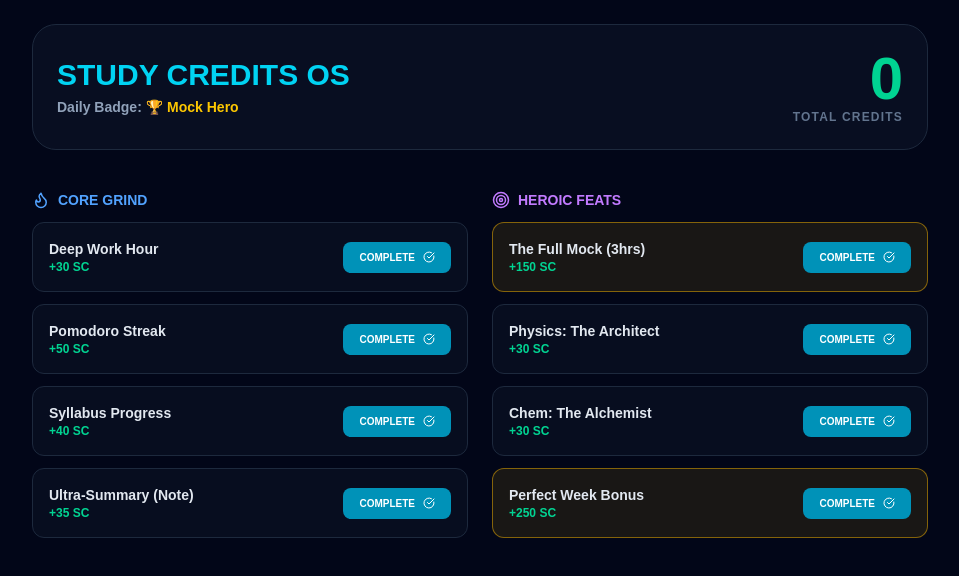
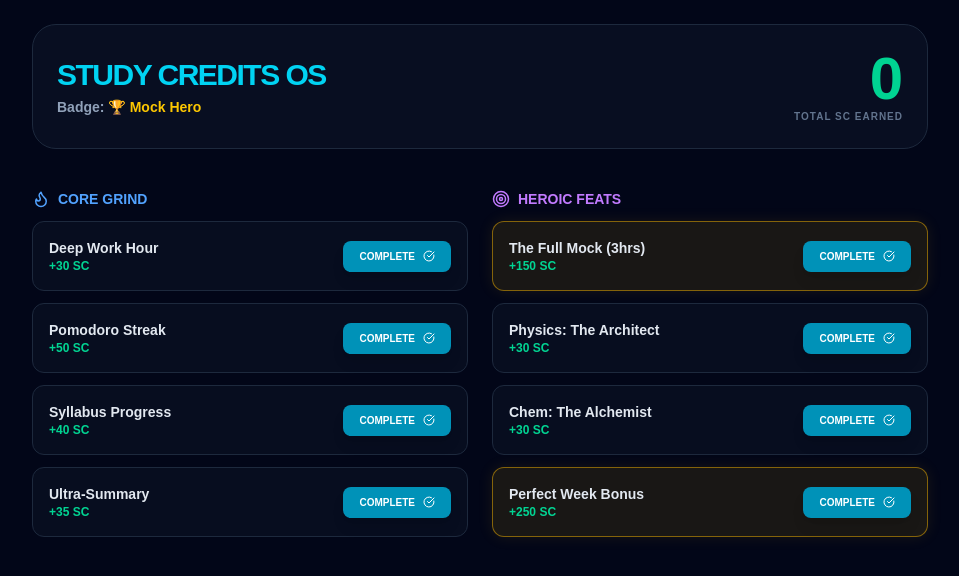
Before and after one commit to ThehanSanvidu/StudyCredit-, a Next.js app: page / in a window 1280 px wide. Shown: the top 576 px of the page, without its empty margins (160-1119 px from the left). Built offline with nearby package versions, Linux system fonts and the light colour scheme.

Commit message:
fixed typescript errors

```diff
--- a/src/pages/index.tsx
+++ b/src/pages/index.tsx
@@ -1,21 +1,20 @@
 import React, { useState, useEffect } from 'react';
-import { Trophy, Flame, Target, CheckCircle, Zap } from 'lucide-react';
+import { Trophy, Flame, Target, CheckCircle } from 'lucide-react';
 
 export default function StudyCredits() {
   const [sc, setSc] = useState(0);
   const [badge, setBadge] = useState("");
 
   useEffect(() => {
-    // 1. Load saved score
     const saved = localStorage.getItem('total_sc');
     if (saved) setSc(parseInt(saved));
 
-    // 2. Set Daily Badge
     const badges = ["🔥 Consistency King", "🧠 Theory Titan", "🧪 Alchemist", "📐 Proof Master", "⚡ Velocity", "🏆 Mock Hero", "🌟 Star Scholar"];
     setBadge(badges[new Date().getDay()]);
   }, []);
 
-  const addSC = (amount) => {
+  // Notice the ": number" below - that's the fix! 🛠️
+  const addSC = (amount: number) => {
     const total = sc + amount;
     setSc(total);
     localStorage.setItem('total_sc', total.toString());
@@ -27,26 +26,24 @@ export default function StudyCredits() {
       <div className="max-w-4xl mx-auto">
         <header className="flex justify-between items-center mb-10 bg-slate-900/50 p-6 rounded-3xl border border-slate-800">
           <div>
-            <h1 className="text-3xl font-black text-cyan-400">STUDY CREDITS OS</h1>
-            <p className="text-sm text-slate-400 font-bold mt-1">Daily Badge: <span className="text-yellow-400">{badge}</span></p>
+            <h1 className="text-3xl font-black text-cyan-400 uppercase tracking-tighter">Study Credits OS</h1>
+            <p className="text-sm text-slate-400 font-bold mt-1">Badge: <span className="text-yellow-400">{badge}</span></p>
           </div>
           <div className="text-right">
             <p className="text-6xl font-mono font-bold text-emerald-400">{sc}</p>
-            <p className="text-xs text-slate-500 font-bold uppercase tracking-widest">Total Credits</p>
+            <p className="text-[10px] text-slate-500 font-bold uppercase tracking-widest">Total SC Earned</p>
           </div>
         </header>
 
         <div className="grid md:grid-cols-2 gap-6">
-          {/* Core Grind Section */}
           <section className="space-y-3">
             <h2 className="flex items-center gap-2 text-blue-400 font-bold uppercase text-sm"><Flame size={18}/> Core Grind</h2>
             <TaskBtn name="Deep Work Hour" points={30} onAdd={() => addSC(30)} />
             <TaskBtn name="Pomodoro Streak" points={50} onAdd={() => addSC(50)} />
             <TaskBtn name="Syllabus Progress" points={40} onAdd={() => addSC(40)} />
-            <TaskBtn name="Ultra-Summary (Note)" points={35} onAdd={() => addSC(35)} />
+            <TaskBtn name="Ultra-Summary" points={35} onAdd={() => addSC(35)} />
           </section>
 
-          {/* Heroic Feats Section */}
           <section className="space-y-3">
             <h2 className="flex items-center gap-2 text-purple-400 font-bold uppercase text-sm"><Target size={18}/> Heroic Feats</h2>
             <TaskBtn name="The Full Mock (3hrs)" points={150} onAdd={() => addSC(150)} highlight />
@@ -60,16 +57,17 @@ export default function StudyCredits() {
   );
 }
 
-function TaskBtn({ name, points, onAdd, highlight = false }) {
+// Added ": any" here to keep the safety checks happy! ✅
+function TaskBtn({ name, points, onAdd, highlight = false }: any) {
   return (
-    <div className={`flex justify-between items-center p-4 rounded-xl border transition-all hover:scale-[1.02] ${highlight ? 'border-yellow-500/50 bg-yellow-500/10' : 'border-slate-800 bg-slate-900/40'}`}>
+    <div className={`flex justify-between items-center p-4 rounded-xl border transition-all active:scale-95 ${highlight ? 'border-yellow-500/50 bg-yellow-500/10 shadow-[0_0_15px_rgba(234,179,8,0.1)]' : 'border-slate-800 bg-slate-900/40'}`}>
       <div>
         <p className="font-bold text-sm text-slate-200">{name}</p>
         <p className="text-emerald-400 text-xs font-black">+{points} SC</p>
       </div>
       <button
         onClick={onAdd}
-        className="bg-cyan-600 hover:bg-cyan-500 text-white text-[10px] font-black px-4 py-2 rounded-lg flex items-center gap-2"
+        className="bg-cyan-600 hover:bg-cyan-500 text-white text-[10px] font-black px-4 py-2 rounded-lg flex items-center gap-2 shadow-lg"
       >
         COMPLETE <CheckCircle size={12} />
       </button>
```
